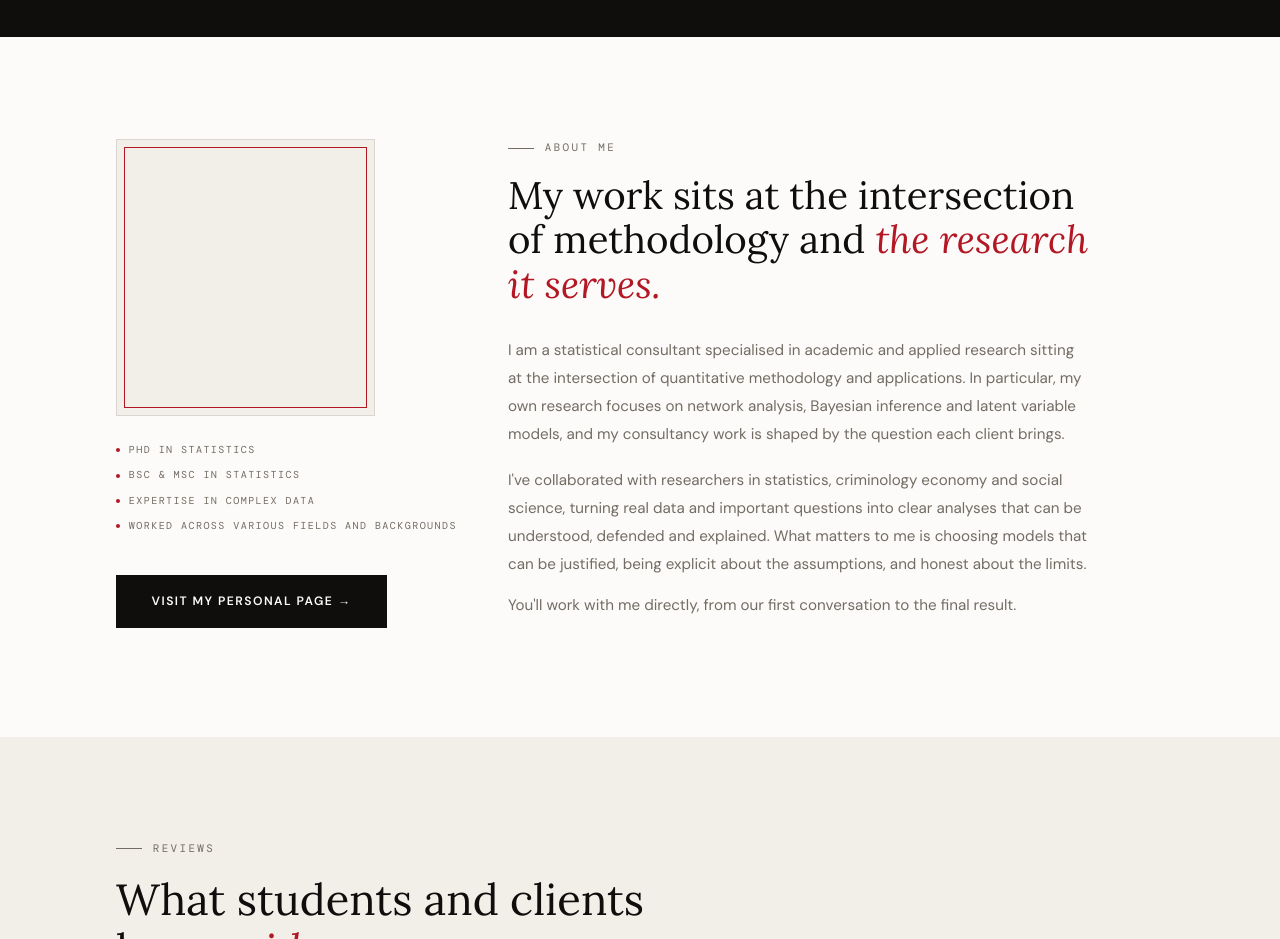
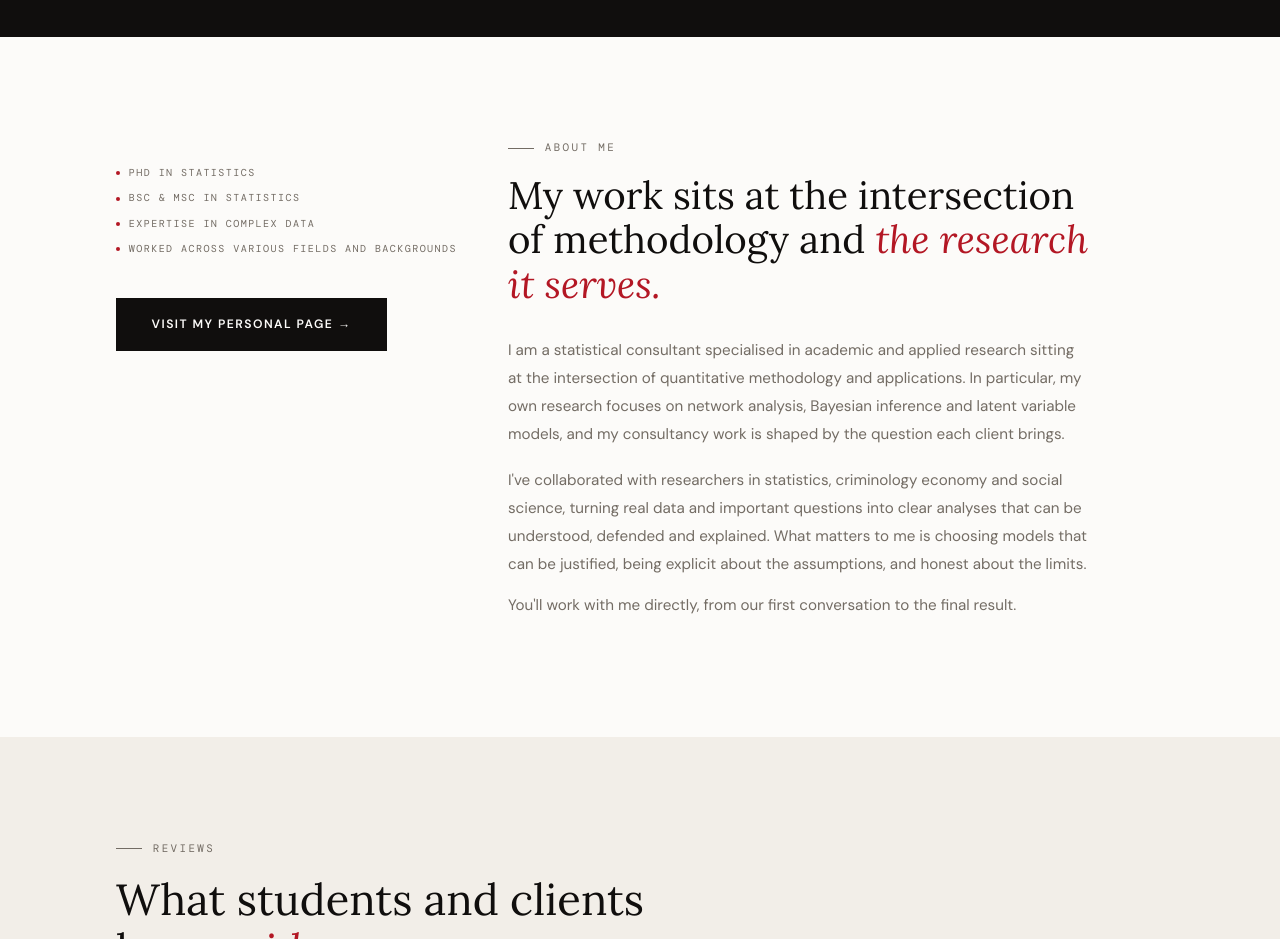
Before and after one commit to NoeCors/statistics-desk, a plain HTML site: page index.html in a window 1280 px wide. Shown: the part 3260-4199 px from the top of the page. Drawn offline with nearby package versions, Linux system fonts and the light colour scheme; a web font is replaced by a local one.

Commit message:
Update index.html

```diff
--- a/index.html
+++ b/index.html
@@ -346,14 +346,13 @@ footer .links{display:flex;gap:1.8rem}
         <p style="width:511px;height:48px">You'll work with me directly, from our first conversation to the final result.</p>
       </div>
     </div>
-    <div class="a-photo" data-fade><div class="portrait" style="width:259px;height:277px"><img id="portrait-img" src="assets/portrait.jpg" alt="Portrait" onerror="this.remove()"></div></div>
     <div class="a-creds" data-fade><div class="creds" style="width:354px;height:101px">
         <span>PHD IN STATISTICS</span>
         <span>BSC &amp; MSC IN STATISTICS</span>
         <span>EXPERTISE IN COMPLEX DATA</span>
         <span>WORKED ACROSS VARIOUS FIELDS AND BACKGROUNDS</span>
       </div></div>
-    <div class="a-btn" data-fade><a href="#" id="personal-link" class="btn btn-dark" target="_blank" rel="noopener">Visit my personal page →</a></div>
+    <div class="a-btn" data-fade><a href="https://noecors.github.io/noemicorsini/" id="personal-link" class="btn btn-dark" target="_blank" rel="noopener">Visit my personal page →</a></div>
   </div>
 </section>
 
@@ -390,14 +389,14 @@ footer .links{display:flex;gap:1.8rem}
 <footer>
   <span class="fb">The Statistics <span>Desk</span></span>
   <small>© <span id="yr">2026</span> The Statistics Desk — statistical consultancy</small>
-  <span class="links"><a href="#" id="linkedin-link" target="_blank" rel="noopener">LinkedIn</a><a class="email-link" href="mailto:hello@thestatisticsdesk.com">Email</a></span>
+  <span class="links"><a href="https://www.linkedin.com/in/noemi-corsini-8390b5196/" id="linkedin-link" target="_blank" rel="noopener">LinkedIn</a><a class="email-link" href="mailto:statinsight.consulting@gmail.com">Email</a></span>
 </footer>
 
 <script>
   // ===== EDIT YOUR DETAILS HERE — they update the whole page =====
-  const EMAIL         = 'hello@thestatisticsdesk.com';   // your email address
-  const PERSONAL_PAGE = '#';                             // e.g. 'https://yourname.github.io'
-  const LINKEDIN      = '#';                             // e.g. 'https://www.linkedin.com/in/yourname'
+  const EMAIL         = 'statinsight.consulting@gmail.com';   // your email address
+  const PERSONAL_PAGE = 'https://noecors.github.io/noemicorsini/';                             // e.g. 'https://yourname.github.io'
+  const LINKEDIN      = 'https://www.linkedin.com/in/noemi-corsini-8390b5196/';                             // e.g. 'https://www.linkedin.com/in/yourname'
   const PHOTO         = 'assets/portrait.jpg';           // put your photo in the assets folder with this name
   // ================================================================
   document.getElementById('personal-link').href = PERSONAL_PAGE;
```
